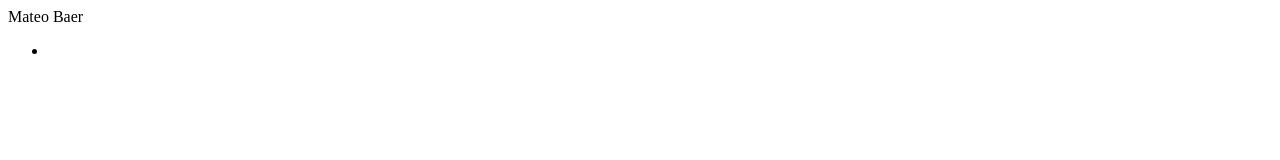
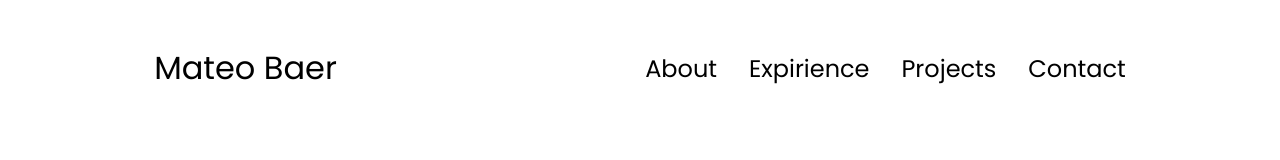
Before and after one commit to MateoBaer99/portfolioMB, a plain HTML site: page index.html in a window 1280 px wide. Drawn offline with Linux system fonts and the light colour scheme.

Commit message:
navigation
complete css for navigation

```diff
--- a/index.html
+++ b/index.html
@@ -13,7 +13,10 @@
 		<div class="logo">Mateo Baer</div>
 		<div>
 			<ul class="nav-links">
-				<li><a href="#about"></a></li>
+				<li><a href="#about">About</a></li>
+				<li><a href="#expirience">Expirience</a></li>
+				<li><a href="#projects">Projects</a></li>
+				<li><a href="#contact">Contact</a></li>
 			</ul>
 		</div>
 	</nav>
--- a/style.css
+++ b/style.css
@@ -0,0 +1,61 @@
+
+  @import url('https://fonts.googleapis.com/css2?family=Poppins:wght@300;400;500;600&display=swap');
+
+
+*{
+	margin: 0;
+	padding: 0;
+}
+
+body{
+	font-family: 'Poppins', sans-serif;
+}
+
+html{
+	scroll-behavior: smooth;
+}
+
+p{
+	color: rgb(85, 85, 85);
+}
+
+a, .btn{
+	transition: all 300ms ease;
+}
+
+nav, .nav-links{
+	display: flex;
+}
+
+nav{
+	justify-content: space-around;
+	align-items: center;
+	height: 17vh;
+}
+
+.nav-links{
+	gap: 2rem;
+	list-style: none;
+	font-size: 1.5rem;
+}
+
+a{
+	color: black;
+	text-decoration: none;
+	text-decoration-color: white;
+}
+
+a:hover{
+	color: gray;
+	text-decoration: underline;
+	text-underline-offset: 1rem;
+	text-decoration-color: rgb(181, 181, 181);
+}
+
+.logo{
+	font-size: 2rem;
+}
+
+.logo:hover{
+	cursor: default;
+}
```
